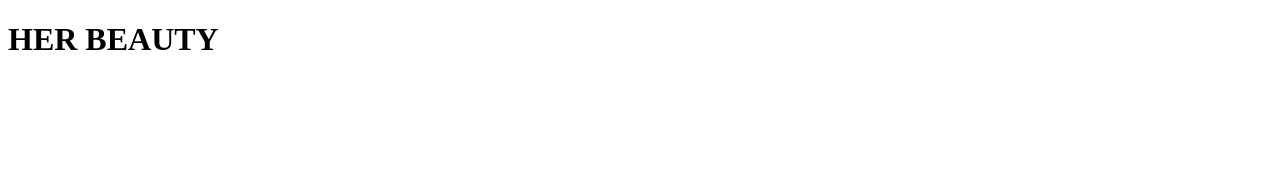
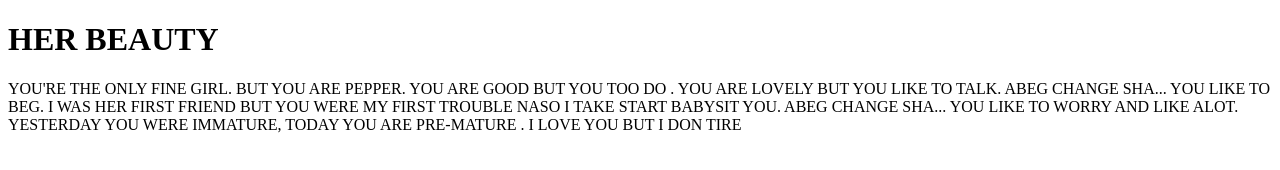
Before and after one commit to miss-bry/Belle, a plain HTML site: page index.html in a window 1280 px wide. Drawn offline with Linux system fonts and the light colour scheme.

Commit message:
para updt

```diff
--- a/index.html
+++ b/index.html
@@ -6,6 +6,9 @@
     <body>
 
         <h1>HER BEAUTY</h1>
+        <p>YOU'RE THE ONLY FINE GIRL. BUT YOU ARE PEPPER. YOU ARE GOOD BUT YOU TOO DO . YOU ARE LOVELY BUT YOU LIKE TO TALK. ABEG CHANGE SHA... YOU LIKE TO BEG. I WAS HER FIRST FRIEND BUT YOU WERE MY FIRST TROUBLE
+            NASO I TAKE START BABYSIT YOU. ABEG CHANGE SHA... YOU LIKE TO WORRY AND LIKE ALOT. YESTERDAY YOU WERE IMMATURE, TODAY YOU ARE PRE-MATURE  . I LOVE YOU BUT I DON TIRE </p>
+
 
 
     </body>
```
